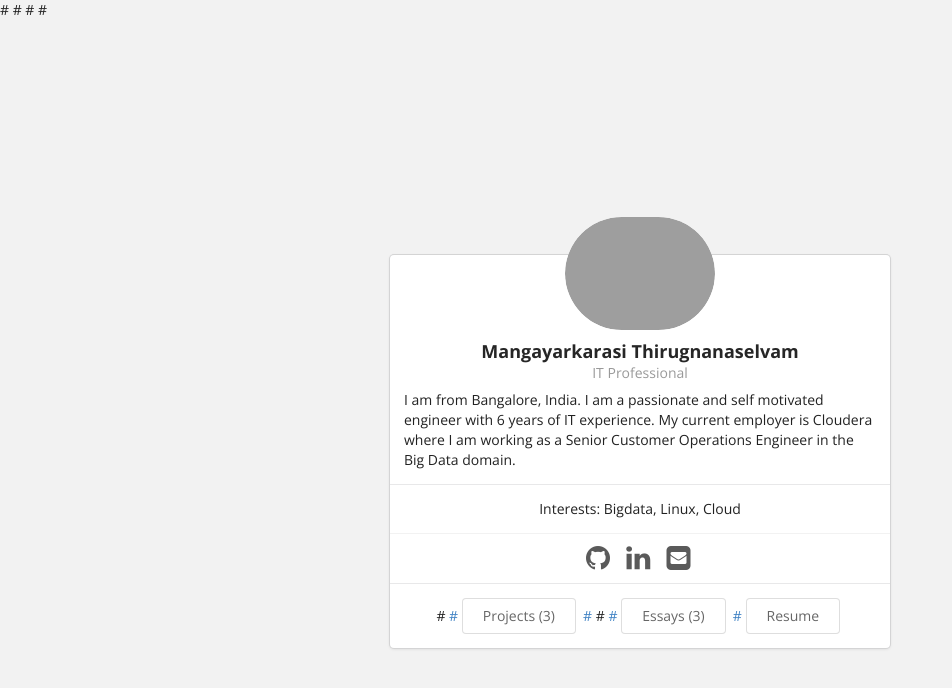
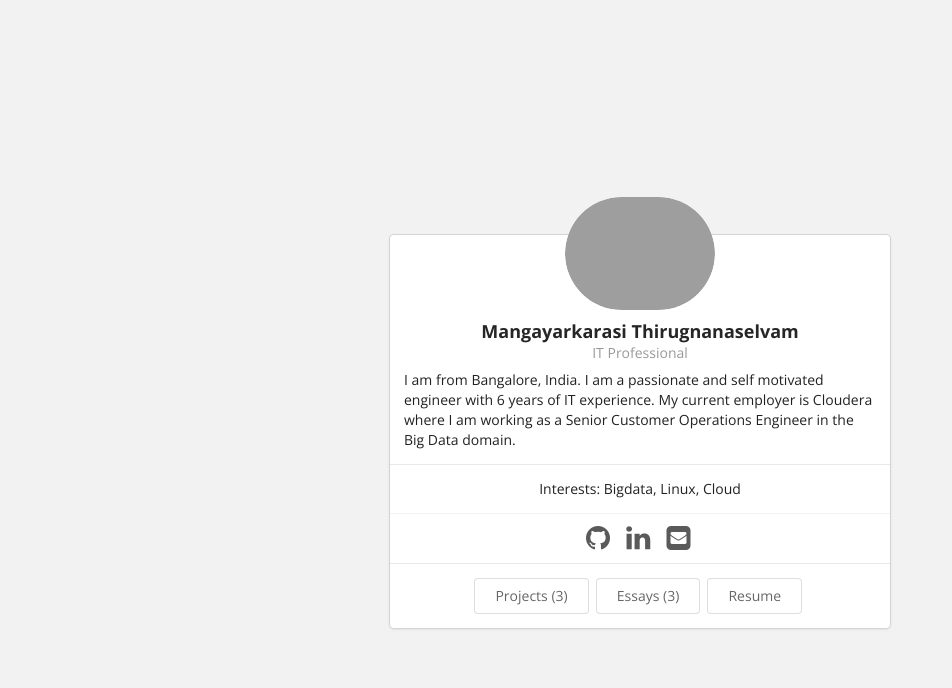
Before and after one commit to mangayarkarasit/mangayarkarasit.github.io, a Jekyll site: the page built from index.html, in a window 1280 px wide. Shown: the top 688 px of the page, without its empty margins (0-952 px from the left). Built offline with Jekyll 4.4.1, drawn with Linux system fonts in a browser that asks for light colours.

Commit message:
Update theme-home-builtin-1.html

```diff
--- a/_includes/theme-home-builtin-1.html
+++ b/_includes/theme-home-builtin-1.html
@@ -1,9 +1,9 @@
 <!-- Home page design with small circular image bisecting card. -->
 
-#{% assign essay_pages = site.pages | where: "type", "essay"  | where_exp: "page", "page.draft != true" %}
-#{% assign project_pages = site.pages | where: "type", "project" | where_exp: "page", "page.draft != true" %}
-#{% assign num_essays = essay_pages.size %}
-#{% assign num_projects = project_pages.size %}
+{% assign essay_pages = site.pages | where: "type", "essay"  | where_exp: "page", "page.draft != true" %}
+{% assign project_pages = site.pages | where: "type", "project" | where_exp: "page", "page.draft != true" %}
+{% assign num_essays = essay_pages.size %}
+{% assign num_projects = project_pages.size %}
 
 <div style="height: 100%; margin-top: -75px" class="ui middle aligned grid ">
 
@@ -38,12 +38,12 @@
         {% include home-network-links.html %}
       </div>
       <div class="center aligned content">
-#        <a href="{{ site.baseurl}}/projects/">
-#          <button class="ui basic button">Projects ({{ num_projects }})</button>
-#        </a>
-#        <a href="{{ site.baseurl}}/essays/">
-#          <button class="ui basic button">Essays ({{ num_essays }})</button>
-#        </a>
+        <a href="{{ site.baseurl}}/projects/">
+          <button class="ui basic button">Projects ({{ num_projects }})</button>
+        </a>
+        <a href="{{ site.baseurl}}/essays/">
+          <button class="ui basic button">Essays ({{ num_essays }})</button>
+        </a>
         <a href="{{ site.baseurl}}/bio/">
           <button class="ui basic button">{{ site.bio-page-label }}</button>
         </a>
```
